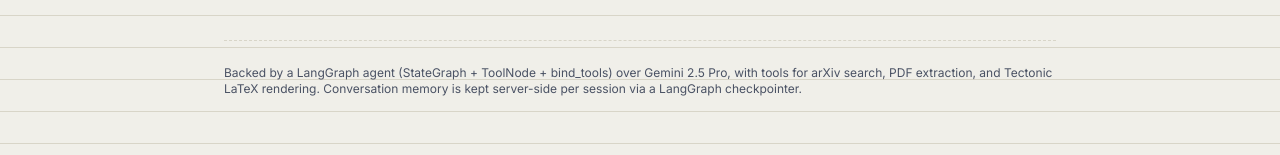
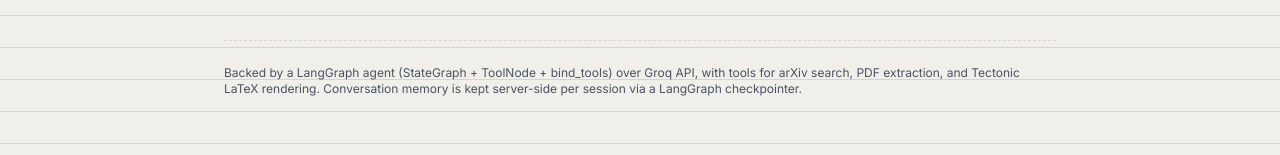
Before and after one commit to thenitinsharma/ai-researcher-agent, a Next.js app in the folder ai-researcher-frontend/: page / in a window 1280 px wide. Shown: the part 985-1140 px from the top of the page. Built offline with nearby package versions, Linux system fonts and the light colour scheme; no server answers.

Commit message:
Fix typo in footer text for clarity

```diff
--- a/ai-researcher-frontend/app/page.tsx
+++ b/ai-researcher-frontend/app/page.tsx
@@ -28,7 +28,7 @@
         <footer className="mt-10 border-t border-dashed border-line pt-6 text-xs text-inkSoft">
           <p>
             Backed by a LangGraph agent (StateGraph + ToolNode + bind_tools) over
-            Gemini 2.5 Pro, with tools for arXiv search, PDF extraction, and
+            Groq API, with tools for arXiv search, PDF extraction, and
             Tectonic LaTeX rendering. Conversation memory is kept server-side per
             session via a LangGraph checkpointer.
           </p>
```
